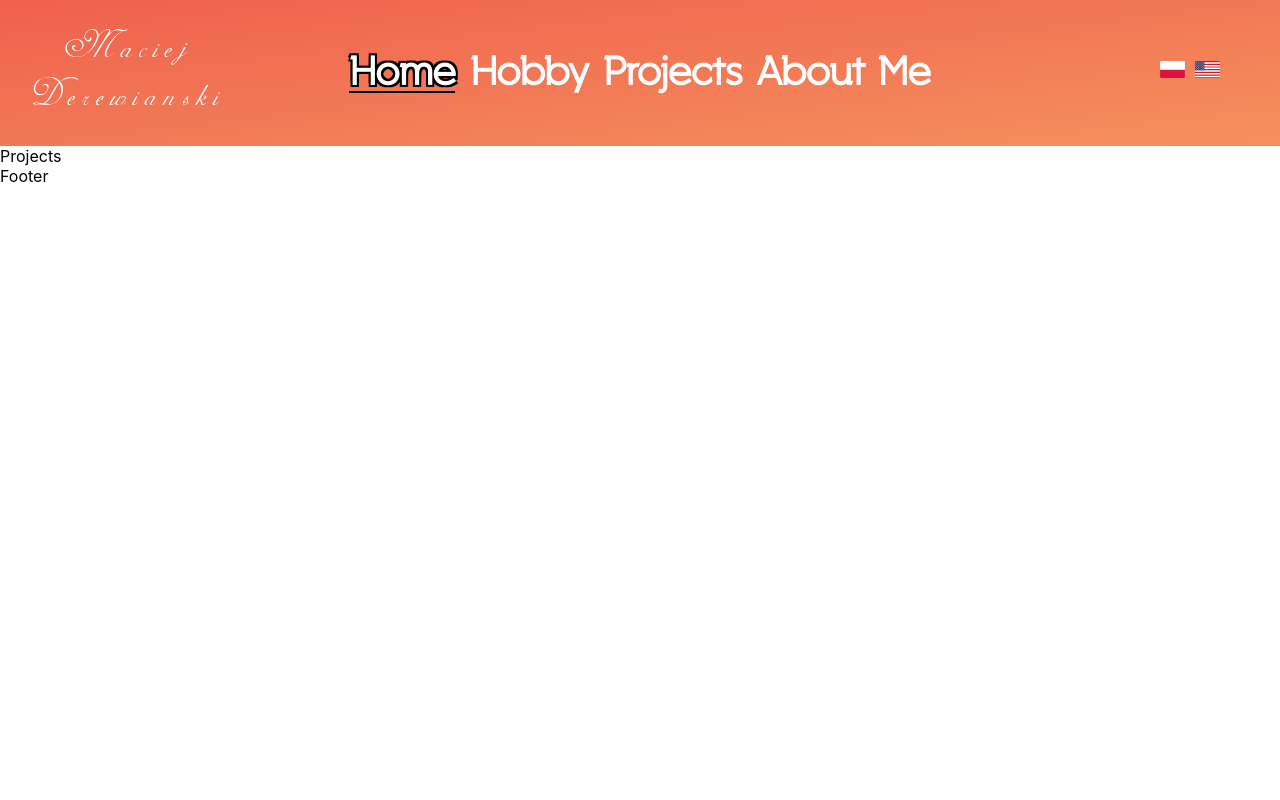
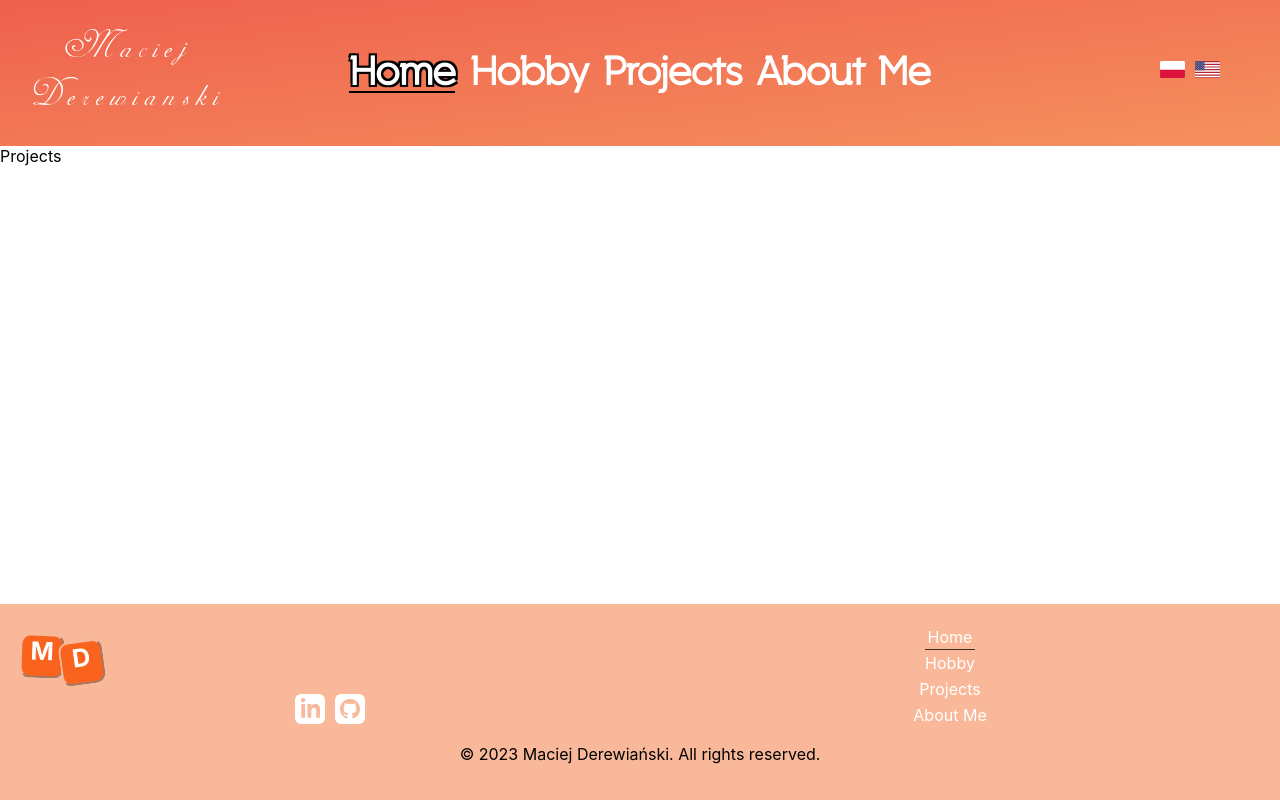
Before and after one commit to Ma-Der/portfolio, a React (Create React App) app: page /projects in a window 1280 px wide. Built offline with nearby package versions, Linux system fonts and the light colour scheme.

Commit message:
feat: add footer

```diff
--- a/src/App.tsx
+++ b/src/App.tsx
@@ -1,4 +1,4 @@
-import React, { Fragment } from "react";
+import React, { Fragment, useState } from "react";
 import "./App.scss";
 import { Routes, Route } from "react-router-dom";
 import { AboutMe } from "./components/AboutMe";
@@ -9,16 +9,17 @@ import { Footer } from "./components/Footer";
 import { Projects } from "./components/Projects";
 
 function App() {
+  const [activeLink, setActiveLink] = useState("Home");
   return (
     <Fragment>
-      <Header />
+      <Header activeLink={activeLink} setActiveLink={setActiveLink}/>
       <Routes>
         <Route path={"/"} element={<Homepage />} />
         <Route path={"/about"} element={<AboutMe />} />
         <Route path={"/hobby"} element={<Hobby />} />
         <Route path={"/projects"} element={<Projects />} />
       </Routes>
-      <Footer />
+      <Footer activeLink={activeLink} setActiveLink={setActiveLink}/>
     </Fragment>
   );
 }
--- /dev/null
+++ b/src/components/Footer/base.module.scss
@@ -0,0 +1,85 @@
+.wrapper {
+  background-color: #f8b899;
+  max-height: 250px;
+  padding: 20px;
+  position: fixed;
+  bottom: 0;
+  left: 0;
+  right: 0;
+
+  &Container {
+    display: flex;
+    width: 100%;
+    max-width: 1440px;
+    margin: 0 auto;
+  }
+
+  &Copyright {
+    text-align: center;
+  }
+
+  &LeftSide {
+    width: 50%;
+    display: flex;
+    flex-direction: column;
+    justify-content: space-between;
+  }
+
+  &RightSide {
+    width: 50%;
+    display: flex;
+    flex-direction: column;
+    align-items: center;
+    justify-content: center;
+
+    &MenuLink {
+      text-decoration: none;
+      color: #fff;
+      width: fit-content;
+      padding: 3px;
+    }
+  }
+
+  &Icons {
+    display: flex;
+    gap: 10px;
+    justify-content: center;
+    &Icon {
+      svg {
+        width: 30px;
+        height: 30px;
+      }
+    }
+  }
+
+  &Initials {
+    display: flex;
+    width: fit-content;
+    padding: 10px 0;
+    text-decoration: none;
+    &Letters {
+      background-color: #f9631d;
+      width: 40px;
+      height: 40px;
+      text-align: center;
+      color: #fff;
+      font-size: 25px;
+      font-weight: 700;
+      border-radius: 10px;
+      border: 2px outset #f8b899;
+    }
+
+    &Name {
+      transform: rotate(2deg);
+    }
+
+    &Surname {
+      transform: rotate(-8deg) translateY(6px) translateX(-5px);
+    }
+  }
+}
+
+.active {
+  box-shadow: inset 0 -0.05em #000;
+  display: inline;
+}
--- a/src/components/Footer/index.tsx
+++ b/src/components/Footer/index.tsx
@@ -1,3 +1,76 @@
-export const Footer = () => {
-  return <div>Footer</div>;
+import { GithubSVG, LinkedinSVG } from "../shared/Icons";
+import staticData from "../../utils/static-content.json";
+import styles from "./base.module.scss";
+import { Link } from "react-router-dom";
+import { FooterProps } from "../../contracts/components/Footer";
+import { cx } from "../../utils/cx";
+
+const { navigation } = staticData;
+
+const {
+  wrapper,
+  wrapperContainer,
+  wrapperIcons,
+  wrapperIconsIcon,
+  wrapperInitials,
+  wrapperInitialsLetters,
+  wrapperInitialsName,
+  wrapperInitialsSurname,
+  wrapperRightSide,
+  wrapperLeftSide,
+  wrapperRightSideMenuLink,
+  wrapperCopyright,
+  active,
+} = styles;
+
+export const Footer = ({ activeLink, setActiveLink }: FooterProps) => {
+  return (
+    <div className={wrapper}>
+      <div className={wrapperContainer}>
+        <div className={wrapperLeftSide}>
+          <Link
+            to="/"
+            className={wrapperInitials}
+            onClick={() => setActiveLink("Home")}
+          >
+            <div className={cx(wrapperInitialsName, wrapperInitialsLetters)}>
+              M
+            </div>
+            <div className={cx(wrapperInitialsSurname, wrapperInitialsLetters)}>
+              D
+            </div>
+          </Link>
+          <div className={wrapperIcons}>
+            <span className={wrapperIconsIcon}>
+              <LinkedinSVG />
+            </span>
+            <span className={wrapperIconsIcon}>
+              <GithubSVG />
+            </span>
+          </div>
+        </div>
+        <div className={wrapperRightSide}>
+          {navigation.map((item) => {
+            return (
+              <Link
+                className={cx(
+                  wrapperRightSideMenuLink,
+                  activeLink === item.name ? active : ""
+                )}
+                onClick={() => setActiveLink(item.name)}
+                to={item.link}
+                key={`${item.link}_${item.name}`}
+              >
+                {item.name}
+              </Link>
+            );
+          })}
+        </div>
+      </div>
+
+      <p className={wrapperCopyright}>
+        &#169; 2023 Maciej Derewiański. All rights reserved.
+      </p>
+    </div>
+  );
 };
--- a/src/components/Header/index.tsx
+++ b/src/components/Header/index.tsx
@@ -2,12 +2,11 @@ import { Link } from "react-router-dom";
 import { Navigation } from "../Navigation";
 import { Languages } from "./Languages";
 import styles from "./base.module.scss";
-import { useState } from "react";
+import { HeaderProps } from "../../contracts/components/Header";
 
 const { wrapper, wrapperIcon } = styles;
 
-export const Header = () => {
-  const [activeLink, setActiveLink] = useState("Home");
+export const Header = ({ activeLink, setActiveLink }: HeaderProps) => {
   return (
     <div className={wrapper}>
       <div className={wrapperIcon}>
--- a/src/components/Navigation/base.module.scss
+++ b/src/components/Navigation/base.module.scss
@@ -7,6 +7,7 @@
   gap: 15px;
   width: 100%;
   position: absolute;
+  overflow: hidden;
 
   &Link {
     text-decoration: none;
--- a/src/components/Navigation/index.tsx
+++ b/src/components/Navigation/index.tsx
@@ -3,21 +3,19 @@ import staticData from "../../utils/static-content.json";
 
 import styles from "./rwd.module.scss";
 import { HeaderProps } from "../../contracts/components/Header";
+import { cx } from "../../utils/cx";
 
 const { navigation } = staticData;
 
 const { wrapper, wrapperLink, active } = styles;
 
-export const Navigation = ({activeLink, setActiveLink}: HeaderProps) => {
-
+export const Navigation = ({ activeLink, setActiveLink }: HeaderProps) => {
   return (
     <div className={wrapper}>
       {navigation.map((item) => {
         return (
           <Link
-            className={`${wrapperLink} ${
-              activeLink === item.name ? active : ""
-            }`}
+            className={cx(wrapperLink, activeLink === item.name ? active : "")}
             onClick={() => setActiveLink(item.name)}
             to={item.link}
             key={`${item.name}+${item.name}`}
--- /dev/null
+++ b/src/components/shared/Icons/GithubSVG/index.tsx
@@ -0,0 +1,12 @@
+export const GithubSVG = () => {
+  return (
+    <svg
+      xmlns="http://www.w3.org/2000/svg"
+      width="24"
+      height="24"
+      viewBox="0 0 24 24"
+    >
+      <path fill='#ffffff' d="M19 0h-14c-2.761 0-5 2.239-5 5v14c0 2.761 2.239 5 5 5h14c2.762 0 5-2.239 5-5v-14c0-2.761-2.238-5-5-5zm-4.466 19.59c-.405.078-.534-.171-.534-.384v-2.195c0-.747-.262-1.233-.55-1.481 1.782-.198 3.654-.875 3.654-3.947 0-.874-.312-1.588-.823-2.147.082-.202.356-1.016-.079-2.117 0 0-.671-.215-2.198.82-.64-.18-1.324-.267-2.004-.271-.68.003-1.364.091-2.003.269-1.528-1.035-2.2-.82-2.2-.82-.434 1.102-.16 1.915-.077 2.118-.512.56-.824 1.273-.824 2.147 0 3.064 1.867 3.751 3.645 3.954-.229.2-.436.552-.508 1.07-.457.204-1.614.557-2.328-.666 0 0-.423-.768-1.227-.825 0 0-.78-.01-.055.487 0 0 .525.246.889 1.17 0 0 .463 1.428 2.688.944v1.489c0 .211-.129.459-.528.385-3.18-1.057-5.472-4.056-5.472-7.59 0-4.419 3.582-8 8-8s8 3.581 8 8c0 3.533-2.289 6.531-5.466 7.59z" />
+    </svg>
+  );
+};
--- /dev/null
+++ b/src/components/shared/Icons/LinkedinSVG/index.tsx
@@ -0,0 +1,12 @@
+export const LinkedinSVG = () => {
+  return (
+    <svg
+      xmlns="http://www.w3.org/2000/svg"
+      width="24"
+      height="24"
+      viewBox="0 0 24 24"
+    >
+      <path fill='#ffffff' d="M19 0h-14c-2.761 0-5 2.239-5 5v14c0 2.761 2.239 5 5 5h14c2.762 0 5-2.239 5-5v-14c0-2.761-2.238-5-5-5zm-11 19h-3v-11h3v11zm-1.5-12.268c-.966 0-1.75-.79-1.75-1.764s.784-1.764 1.75-1.764 1.75.79 1.75 1.764-.783 1.764-1.75 1.764zm13.5 12.268h-3v-5.604c0-3.368-4-3.113-4 0v5.604h-3v-11h3v1.765c1.396-2.586 7-2.777 7 2.476v6.759z" />
+    </svg>
+  );
+};
--- a/src/components/shared/Icons/index.tsx
+++ b/src/components/shared/Icons/index.tsx
@@ -1,2 +1,4 @@
 export { PolishFlagSVG } from "./PolishFlagSVG";
 export { USFlagSVG } from "./USFlagSVG";
+export { LinkedinSVG } from './LinkedinSVG';
+export { GithubSVG } from './GithubSVG';
--- /dev/null
+++ b/src/contracts/components/Footer/index.ts
@@ -0,0 +1,6 @@
+import { Dispatch, SetStateAction } from "react";
+
+export type FooterProps = {
+    activeLink: string;
+    setActiveLink: Dispatch<SetStateAction<string>>;
+}
--- /dev/null
+++ b/src/utils/cx.ts
@@ -0,0 +1,10 @@
+type Cx = (...args: Array<string | boolean | null | undefined>) => string;
+export const cx: Cx = (...args) => {
+  return args
+    .flat()
+    .filter(
+      (x: string | boolean | null | undefined) =>
+        x !== null && x !== undefined && typeof x !== "boolean"
+    )
+    .join(" ");
+};
```
